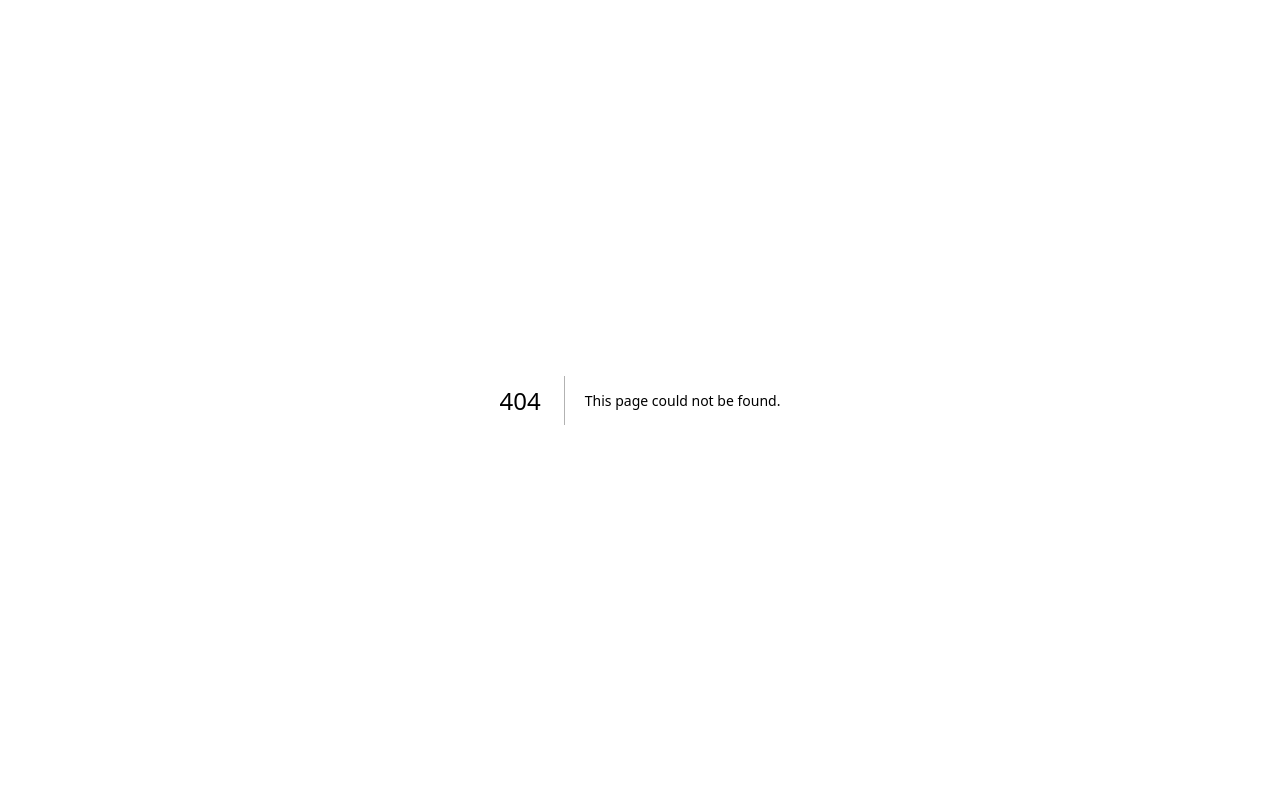
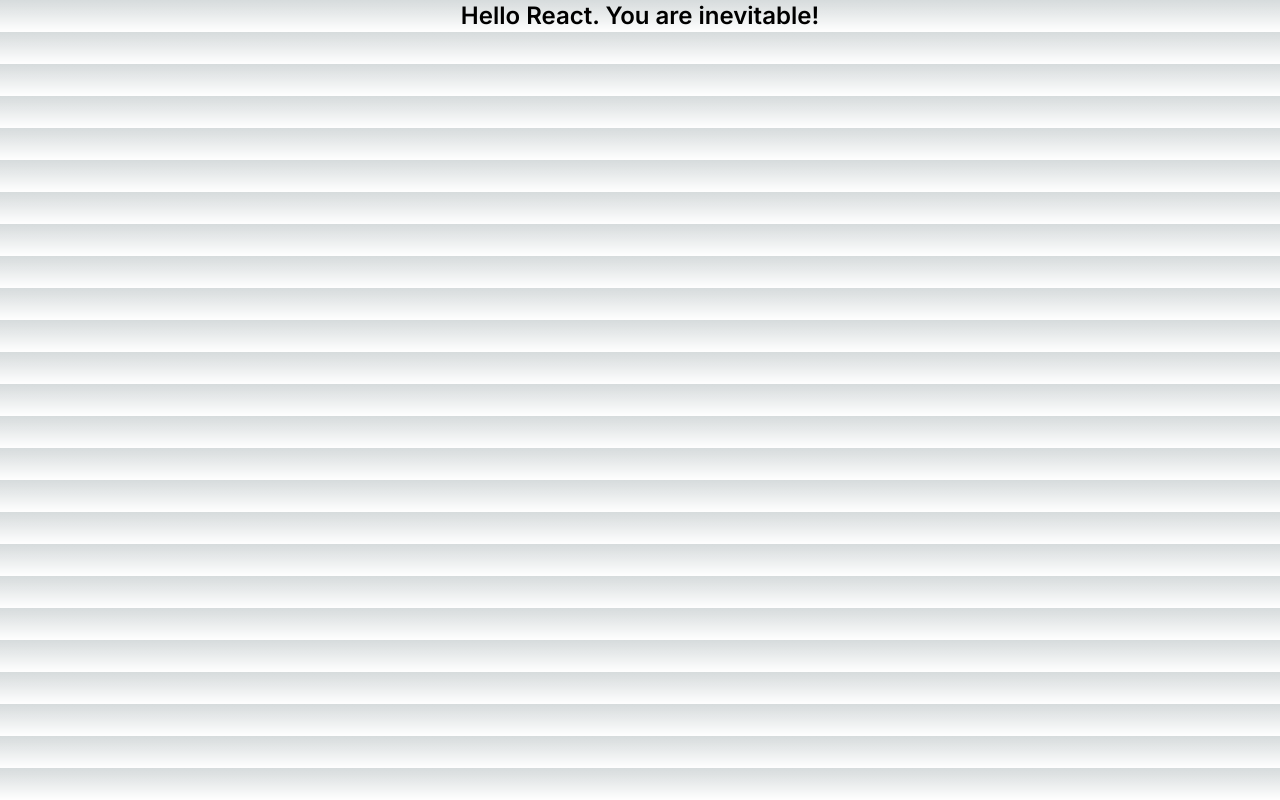
Before and after one commit to GMSoudersJr/armstrong-pull-up-program, a Next.js app: page /dashboard in a window 1280 px wide. Before the commit this address had no page. Built offline with nearby package versions, Linux system fonts and the light colour scheme.

Commit message:
Start React with Next.js

```diff
--- /dev/null
+++ b/src/app/dashboard/page.tsx
@@ -0,0 +1,9 @@
+export default function Dashboard() {
+  return (
+    <main>
+      <h1 className="text-2xl font-semibold text-center">
+        Hello React. You are inevitable!
+      </h1>
+    </main>
+  )
+}
--- a/src/app/layout.tsx
+++ b/src/app/layout.tsx
@@ -5,8 +5,8 @@
 const inter = Inter({ subsets: ["latin"] });
 
 export const metadata: Metadata = {
-  title: "Create Next App",
-  description: "Generated by create next app",
+  title: "Armstrong Pull-up Program",
+  description: "The pull-up program to get you to your goals",
 };
 
 export default function RootLayout({
```
